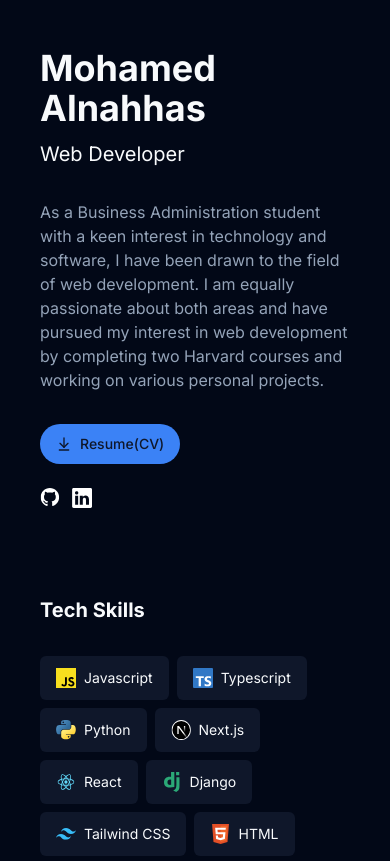
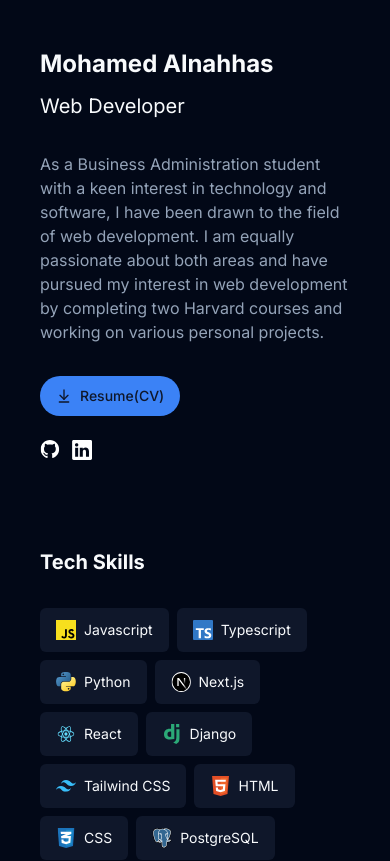
Before and after one commit to nahasco/portfolio, a Next.js app: page / in a window 390 px wide. Shown: the top 861 px of the page. Built offline with nearby package versions, Linux system fonts and the light colour scheme.

Commit message:
resize heading on mobile

```diff
--- a/src/app/page.tsx
+++ b/src/app/page.tsx
@@ -10,7 +10,7 @@
             <main className="container mx-auto px-10 lg:px-24 grid lg:grid-cols-2 grid-cols-1 gap-4 min-h-screen">
                 <header className="flex flex-col pt-12 lg:py-24 justify-between gap-8 relative lg:sticky top-0 max-h-screen">
                     <div className="flex flex-col gap-3">
-                        <h1 className="text-4xl font-bold">Mohamed Alnahhas</h1>
+                        <h1 className="text-2xl sm:text-4xl font-bold">Mohamed Alnahhas</h1>
                         <h2 className="text-xl">Web Developer</h2>
                         <p className="lg:max-w-[80%] text-muted-foreground mt-5">
                             As a Business Administration student with a keen interest in technology and software, I have
```
